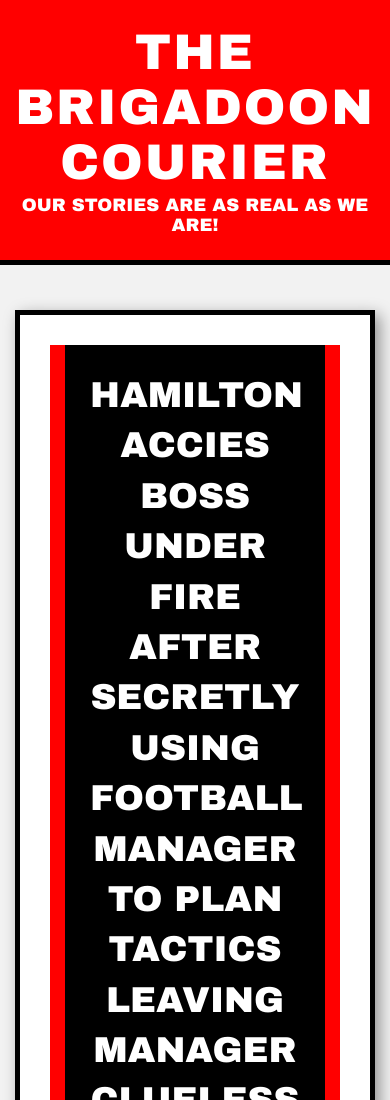
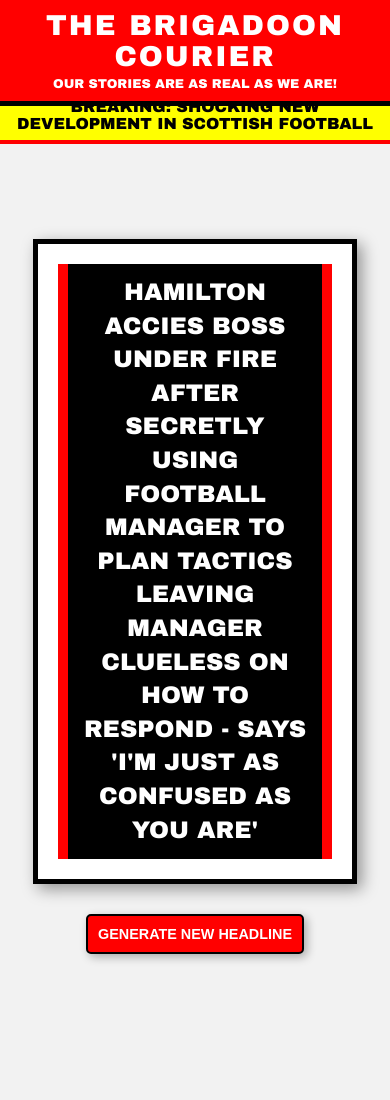
Before and after one commit to Mags98SF/scottishfootballheadlines, a plain HTML site: page index.html in a window 390 px wide. Shown: the top 1100 px of the page. After the commit the page ends 989 px from the top, so only its background shows below. Drawn offline with Linux system fonts and the light colour scheme.

Commit message:
Update styles.css

```diff
--- a/styles.css
+++ b/styles.css
@@ -16,7 +16,7 @@
 .masthead {
     background-color: red;
     color: white;
-    padding: 25px 0;
+    padding: 20px 10px;
     text-align: center;
     border-bottom: 5px solid black;
     width: 100%;
@@ -26,14 +26,16 @@
 }
 
 .newspaper-title {
-    font-size: 50px;
+    font-size: 3rem; /* Adjusts size for mobile screens */
     font-weight: bold;
     letter-spacing: 2px;
     text-transform: uppercase;
+    max-width: 100%;
+    overflow-wrap: break-word;
 }
 
 .newspaper-subtitle {
-    font-size: 18px;
+    font-size: 1rem;
     font-weight: bold;
     margin-top: 5px;
 }
@@ -43,12 +45,12 @@
     background-color: yellow;
     color: black;
     font-weight: bold;
-    font-size: 22px;
+    font-size: 1.5rem;
     padding: 12px;
     text-transform: uppercase;
     width: 100%;
     display: block;
-    margin-top: 100px; /* Adjusted for fixed masthead */
+    margin-top: 90px; /* Adjusted for fixed masthead */
     border-bottom: 4px solid red;
 }
 
@@ -66,28 +68,31 @@
     border: 5px solid black;
     box-shadow: 5px 5px 15px rgba(0, 0, 0, 0.4);
     max-width: 750px;
+    width: 90%;
     text-align: center;
 }
 
 /* Sensationalist Headline Style */
 #headline {
-    font-size: 36px;
+    font-size: 2rem; /* Scales properly on mobile */
     font-weight: bold;
     text-transform: uppercase;
     color: white;
     background: black;
-    padding: 25px;
-    border-left: 15px solid red;
-    border-right: 15px solid red;
+    padding: 20px;
+    border-left: 10px solid red;
+    border-right: 10px solid red;
     line-height: 1.4;
+    max-width: 100%;
+    word-wrap: break-word;
 }
 
 /* Generate New Headline Button */
 #generateHeadlineBtn {
     display: block;
     margin: 20px auto;
-    padding: 12px 20px;
-    font-size: 18px;
+    padding: 15px 20px;
+    font-size: 1.2rem;
     font-weight: bold;
     background-color: red;
     color: white;
@@ -97,6 +102,7 @@
     text-transform: uppercase;
     transition: background-color 0.2s, transform 0.1s;
     box-shadow: 3px 3px 10px rgba(0, 0, 0, 0.3);
+    max-width: 90%;
 }
 
 #generateHeadlineBtn:hover {
@@ -107,3 +113,74 @@
 #generateHeadlineBtn:active {
     transform: scale(0.95);
 }
+
+/* Responsive Styles */
+@media (max-width: 768px) {
+    .masthead {
+        padding: 15px;
+    }
+
+    .newspaper-title {
+        font-size: 2.2rem;
+    }
+
+    .newspaper-subtitle {
+        font-size: 0.9rem;
+    }
+
+    .breaking-news {
+        font-size: 1.2rem;
+        padding: 10px;
+    }
+
+    .content {
+        padding: 20px;
+    }
+
+    #headline {
+        font-size: 1.8rem;
+        padding: 15px;
+    }
+
+    #generateHeadlineBtn {
+        font-size: 1rem;
+        padding: 12px;
+    }
+}
+
+@media (max-width: 480px) {
+    .masthead {
+        padding: 10px;
+    }
+
+    .newspaper-title {
+        font-size: 1.8rem;
+    }
+
+    .newspaper-subtitle {
+        font-size: 0.8rem;
+    }
+
+    .breaking-news {
+        font-size: 1rem;
+        padding: 8px;
+    }
+
+    .content {
+        padding: 15px;
+    }
+
+    .headline-container {
+        padding: 20px;
+    }
+
+    #headline {
+        font-size: 1.5rem;
+        padding: 12px;
+    }
+
+    #generateHeadlineBtn {
+        font-size: 0.9rem;
+        padding: 10px;
+    }
+}
```
